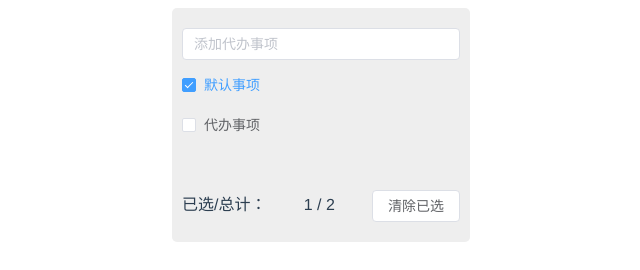
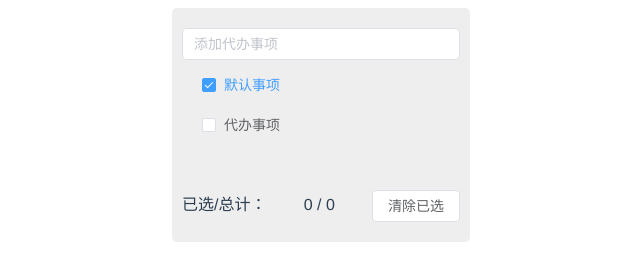
Before and after one commit to fayfoxcat/vue, a Vue app: page /#/home in a window 1280 px wide. Shown: the part 238-508 px from the top of the page, without its empty margins (319-959 px from the left). Built offline with nearby package versions, Linux system fonts and the light colour scheme.

Commit message:
添加功能

```diff
--- a/src/components/navFooter/NavFooter.vue
+++ b/src/components/navFooter/NavFooter.vue
@@ -2,7 +2,7 @@
   <div class="main">
     <div class="footer">
       <span class="footer_left">已选/总计：</span>
-      <span class="footer_right">{{ selected }} / {{ count }}</span>
+      <span class="footer_right">{{ taskMap.selected }} / {{ taskMap.count }}</span>
       <el-button size="mini" class="footer_btn" @click="clear_selected">清除已选</el-button>
     </div>
   </div>
@@ -10,19 +10,17 @@
 
 <script>
 import {reactive, toRefs} from '@vue/reactivity'
+import {useStore} from "vuex";
 
 export default {
-  props() {
-
-  },
   setup() {
+    const store = useStore();
     let data = reactive({
-      selected: 1,
-      count: 2,
+      taskMap: store.state.taskMap
     })
 
     let clear_selected = () => {
-      console.log('clear')
+      console.log(store.state.taskMap)
     }
 
     return {
--- a/src/components/navMain/NavMain.vue
+++ b/src/components/navMain/NavMain.vue
@@ -15,10 +15,12 @@
 <script>
 import {reactive, toRefs} from "@vue/reactivity";
 import {ElMessage} from "element-plus";
-import {computed, onMounted, ref} from "vue";
+import {computed, onMounted } from "vue";
+import {useStore} from "vuex";
 
 export default {
   setup(props, context) {
+    const store = useStore();
     let data = reactive({
       value: "",
       tasks: [
@@ -33,11 +35,12 @@ export default {
       ],
     });
 
-    let taskMap = ref(computed(() => {
+    let taskMap = computed(() => {
       let tasks = data.tasks;
-      let select_count = tasks.map(function (element, index) {
+      let select_count = [];
+      tasks.forEach(function (element, index) {
         if (element.complete === true) {
-          return index;
+          select_count.push(index);
         }
       });
       return {
@@ -45,7 +48,7 @@ export default {
         selected: select_count.length,
         count: tasks.length
       };
-    }))
+    });
 
     let add_task = () => {
       if (data.value === "") {
@@ -61,10 +64,12 @@ export default {
         complete: false,
       });
       data.value = "";
+      store.commit('setTaskMap',taskMap.value)
     };
 
     let del_task = (index) => {
       data.tasks.splice(index, 1);
+      store.commit('setTaskMap',taskMap.value)
       return ElMessage.success({
         message: "移除任务成功",
         type: "success",
@@ -74,14 +79,14 @@ export default {
     };
 
     onMounted(() => {
-      console.log(context.attrs);
-      console.log(context.slots);
-      console.log(context.emit);
+      // console.log(context.attrs);
+      // console.log(context.slots);
+      // console.log(context.emit);
+      context.emit
     });
 
     return {
       ...toRefs(data),
-      taskMap,
       add_task,
       del_task,
     };
@@ -102,6 +107,7 @@ export default {
     display: flex;
     justify-content: space-between;
     margin: 10px 0;
+    padding-left: 20px;
 
     .item_checkbox {
       height: 30px;
--- a/src/store/index.js
+++ b/src/store/index.js
@@ -1,30 +1,30 @@
-import { createStore } from 'vuex'
+import {createStore} from 'vuex'
 
 export default createStore({
     // 定义所需的状态的
     state: {
-    taskMap:{
-      select_count: [1,2],
-      selected: 2,
-      count: 4
+        taskMap: {
+            select_count: [],
+            selected: 0,
+            count: 0
         }
     },
-  // 同步修改statte 都是方法,参数：第一个state，第二个需要修改的值
+    // 同步修改state 都是方法,参数：第一个state，第二个需要修改的值
     mutations: {
-    setName(state,payload){
-      state.name = payload
+        setTaskMap(state, args) {
+            state.taskMap = args
+            console.log(state.taskMap)
         }
     },
     // 异步提交mutation，参数：第一个store，第二个参数要修改的值
     actions: {
-    asyncSetName(store,params){
-      setTimeout(()=>{
+        asyncSetName(store, params) {
+            setTimeout(() => {
                 // commit是提交mutation，调用mutation的方法
-        store.commit('setName',params)
-      },2000)
+                store.commit('setName', params)
+            }, 2000)
         }
     },
     // 模块化
-  modules: {
-  }
+    modules: {}
 })
```
Lines whose indentation alone changed are shown as unchanged.
